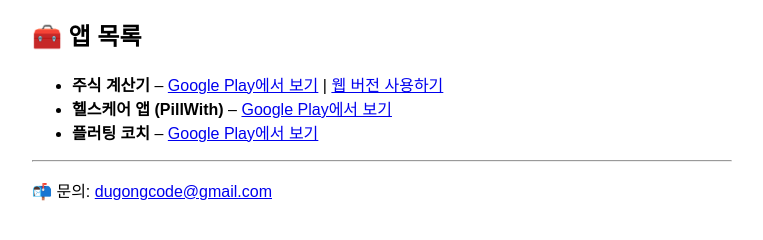
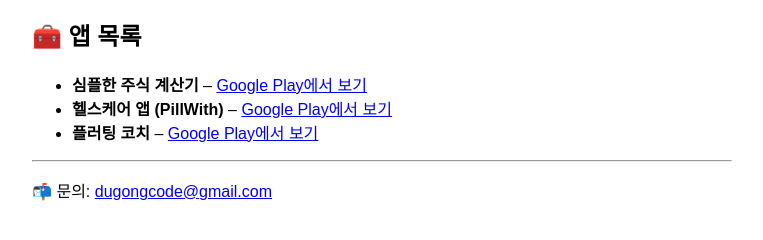
Before and after one commit to dugongcodetoyproject/dugongapps, a plain HTML site: page index.html in a window 1280 px wide. Shown: the part 128-368 px from the top of the page, without its empty margins (258-1021 px from the left). Drawn offline with Linux system fonts and the light colour scheme.

Commit message:
Fix HTML error in index.html

```diff
--- a/index.html
+++ b/index.html
@@ -11,7 +11,7 @@
 
   <h2>🧰 앱 목록</h2>
   <ul>
-    <li><strong>주식 계산기</strong> – <a href="https://play.google.com/store/apps/details?id=com.dugong.stockcalc" target="_blank">Google Play에서 보기</a> | <a href="/stock-calculator.html" target="_blank">웹 버전 사용하기</a></li>
+    <li><strong>심플한 주식 계산기</strong> – <a href="https://play.google.com/store/apps/details?id=com.mycompany.easystockcalculator.easy_stock_calculator&pcampaignid=web_share" target="_blank">Google Play에서 보기</a></li>
     <li><strong>헬스케어 앱 (PillWith)</strong> – <a href="https://play.google.com/store/apps/details?id=com.pillwith.pillwith" target="_blank">Google Play에서 보기</a></li>
     <li><strong>플러팅 코치</strong> – <a href="https://play.google.com/store/apps/details?id=com.flirting.master" target="_blank">Google Play에서 보기</a></li>
   </ul>
```
